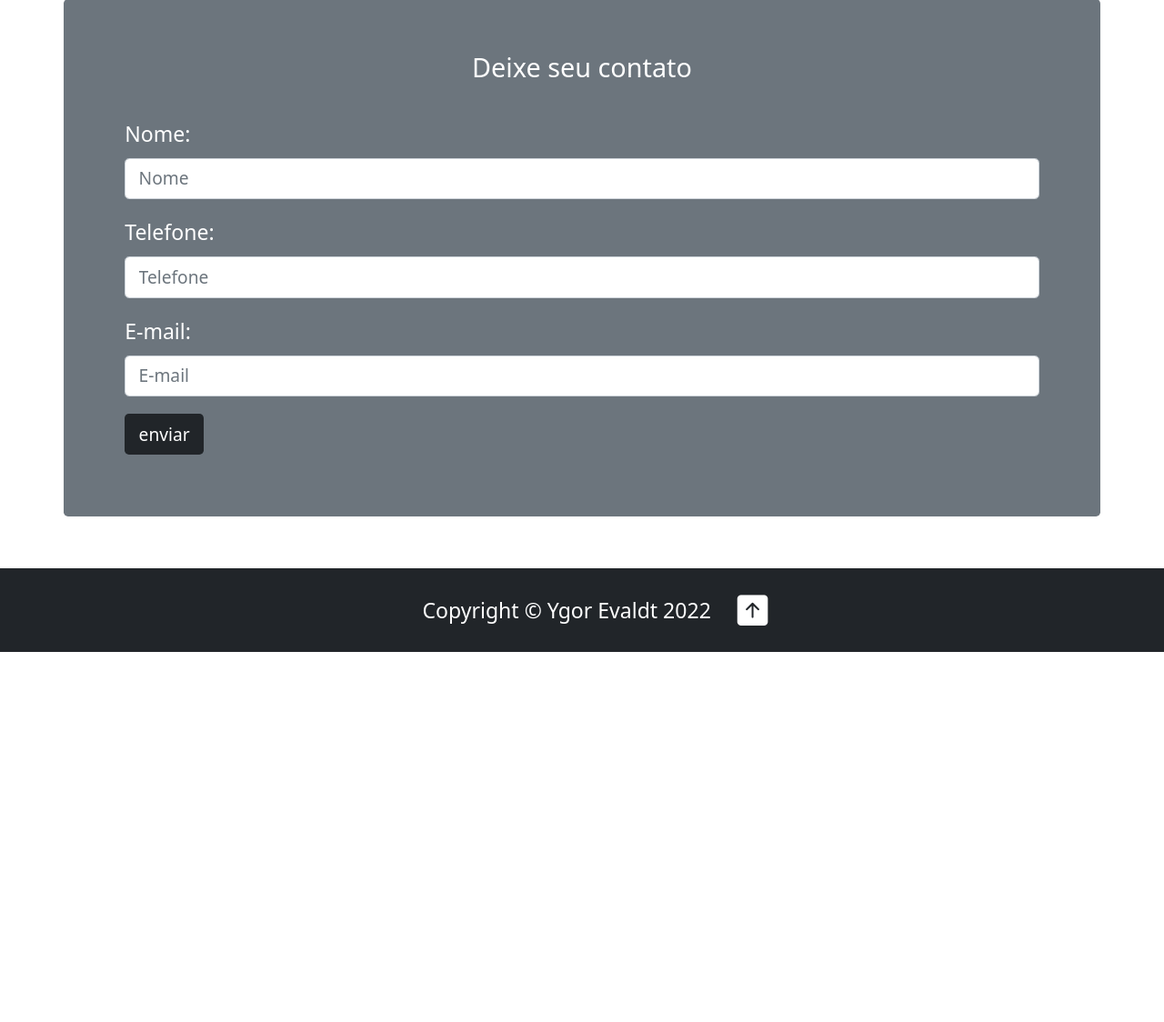
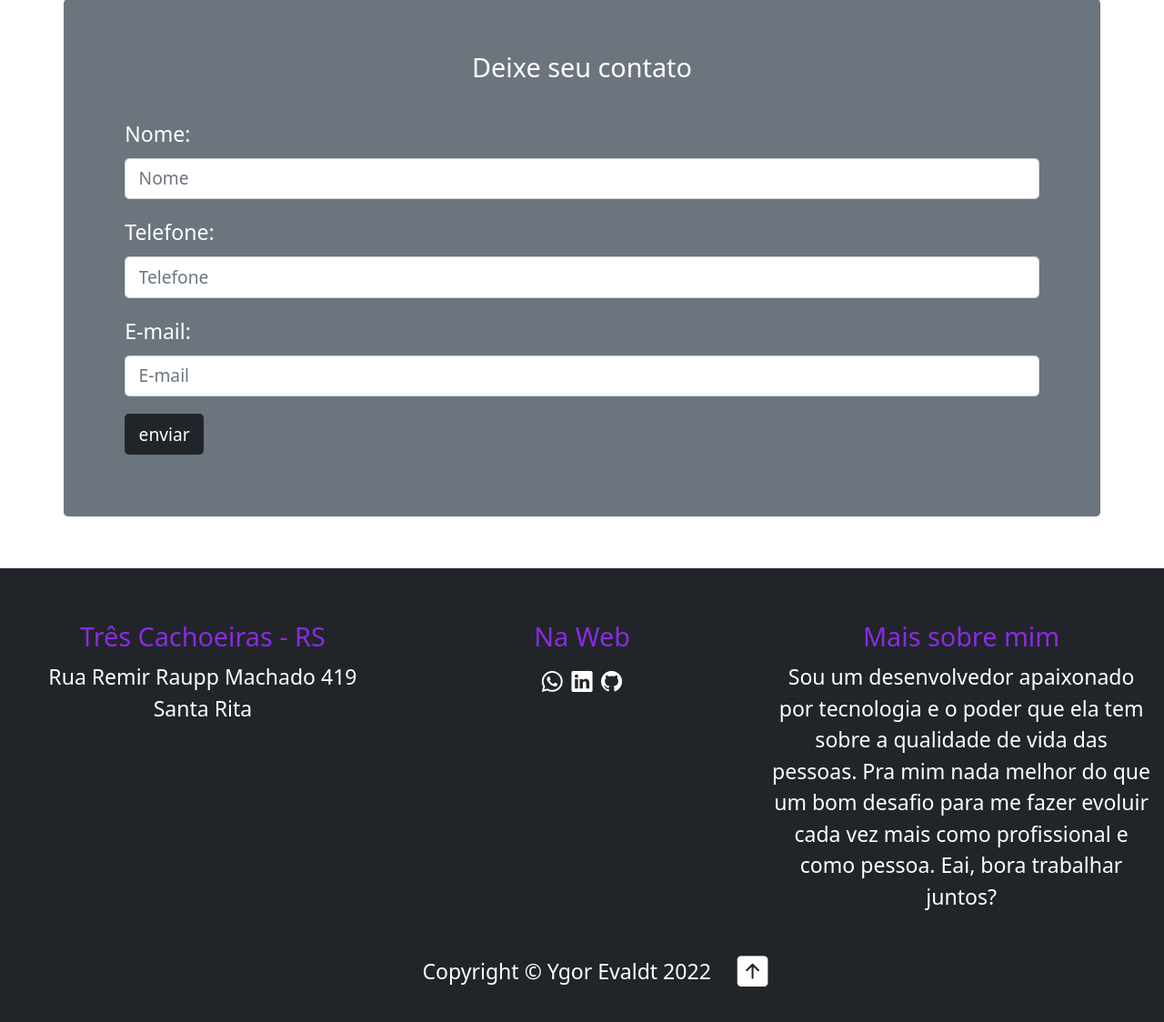
Before and after one commit to Ygor-Evaldt-dev/Ygor-Evaldt-dev.github.io, a PHP site: page / in a window 1280 px wide. Shown: the part 2047-3171 px from the top of the page at 91% size. Before the commit the page ends 2764 px from the top, so only its background shows below. Run offline with PHP 8.4, Linux system fonts and the light colour scheme; some libraries are stand-ins or nearby versions.

Commit message:
adicionado footer

```diff
--- a/meu-portfolio/assets/css/style.css
+++ b/meu-portfolio/assets/css/style.css
@@ -49,6 +49,19 @@ h2 {
   color: #ffffff !important;
 }
 
+/* Rodapé */
+.footer h4 {
+  color: blueviolet !important;
+}
+
+.link-footer {
+  color: #ffffff !important;
+}
+
+.link-footer:hover {
+  color: blueviolet !important;
+}
+
 @media only screen and (max-width: 500px) {
   .header-navegacao {
     padding: 1rem 0.5rem !important;
@@ -56,5 +69,8 @@ h2 {
   .sobre, .formulario {
     padding: 1rem !important;
   }
+  .footer-section {
+    flex-direction: column;
+  }
 
 }
--- a/meu-portfolio/index.html
+++ b/meu-portfolio/index.html
@@ -164,7 +164,38 @@
     </form>
   </section>
   <!-- rodapé -->
-  <footer class="container-fluid bg-dark m-0">
+  <footer class=" footer container-fluid bg-dark pt-5 pb-2">
+    <section class="footer-section d-flex justify-content-around">
+      <section class="text-white text-center flex-fill col-md-4">
+        <h4>
+          Três Cachoeiras - RS
+        </h4>
+        <p>
+          Rua Remir Raupp Machado 419<br>
+          Santa Rita
+        </p>
+      </section>
+      <section class="text-white text-center flex-fill col-md-4">
+        <h4>
+          Na Web
+        </h4>
+        <section class="d-flex justify-content-center">
+          <a href="https://api.whatsapp.com/send/?phone=5551983313468&text&app_absent=0" class="p-1 link-footer"><i class="bi bi-whatsapp"></i></a>
+          <a href="https://www.linkedin.com/in/ygor-evaldt-6479b2220/" class="p-1 link-footer"><i class="bi bi-linkedin"></i></a>
+          <a href="https://github.com/Ygor-Evaldt-dev" class="p-1 link-footer"><i class="bi bi-github"></i></a>
+        </section>
+      </section>
+      <section class="text-white text-center flex-fill col-md-4">
+        <h4>
+          Mais sobre mim
+        </h4>
+        <p class="">
+          Sou um desenvolvedor apaixonado por tecnologia e o poder que ela tem sobre a qualidade de vida das pessoas.
+          Pra mim nada melhor do que um bom desafio para me fazer evoluir cada vez mais como profissional e como pessoa.
+          Eai, bora trabalhar juntos?
+        </p>
+      </section>
+    </section>
     <section class="d-flex justify-content-center align-items-center">
       <p class="text-white p-4 m-0">
         Copyright © Ygor Evaldt 2022
@@ -178,35 +209,3 @@
 </body>
 
 </html>
-
-<!-- <div class="row p-0">
-  <section class="col-md-4 text-center p-0">
-    <h4>
-      Três Cachoeiras - RS
-    </h4>
-    <p>
-      Rua Remir Raupp Machado 419<br>
-      Santa Rita
-    </p>
-  </section>
-  <section class="col-md-4 text-center p-0">
-    <h4>
-      Na Web
-    </h4>
-    <section class="d-flex justify-content-center">
-      <a href="https://api.whatsapp.com/send/?phone=5551983313468&text&app_absent=0" class="text-dark p-1"><i class="bi bi-whatsapp"></i></a>
-      <a href="https://www.linkedin.com/in/ygor-evaldt-6479b2220/" class="text-dark p-1"><i class="bi bi-linkedin"></i></a>
-      <a href="https://github.com/Ygor-Evaldt-dev" class="text-dark p-1"><i class="bi bi-github"></i></a>
-    </section>
-  </section>
-  <section class="col-md-4 text-center p-0">
-    <h4>
-      Mais sobre mim
-    </h4>
-    <p class="">
-      Sou um desenvolvedor apaixonado por tecnologia e o poder que ela tem sobre a qualidade de vida das pessoas.
-      Pra mim nada melhor do que um bom desafio para me fazer evoluir cada vez mais como profissional e como pessoa.
-      Eai, bora trabalhar juntos?
-    </p>
-  </section>
-</div> -->
```
